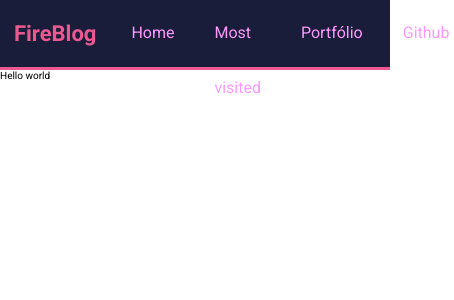
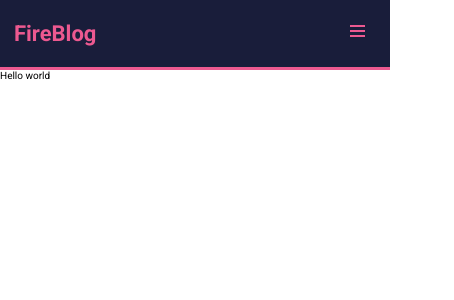
Before and after one commit to Romario-Negreiros/FireBlog, a React (Create React App) app: page / in a window 390 px wide. Shown: the top 300 px of the page, 454 px wide, since content can reach past the window. Built offline with nearby package versions, Linux system fonts and the light colour scheme.

Commit message:
created menu icon + media query for mobile menu

```diff
--- a/src/components/NavBar/NavBar.tsx
+++ b/src/components/NavBar/NavBar.tsx
@@ -1,36 +1,33 @@
 import { FC } from 'react';
-import { Container, Navigation, Link } from './styles';
+import { Container, Navigation, Link, Burguer } from './styles';
 
 const NavBar: FC = () => {
     return (
         <Container>
             <h2>FireBlog</h2>
             <Navigation>
+                <Burguer>
+                    <span className="close-right"></span>
+                    <span className="close-left"></span>
+                    <span className="fade"></span>
+                </Burguer>
                 <ul>
                     <li>
-                        <Link to="/">
-                            Home
-                        </Link>
+                        <Link to="/">Home</Link>
                     </li>
                     <li>
-                        <Link to="/">
-                            Most visited
-                        </Link>
+                        <Link to="/">Most visited</Link>
                     </li>
                     <li>
-                        <Link to="/">
-                            Portfólio
-                        </Link>
+                        <Link to="/">Portfólio</Link>
                     </li>
                     <li>
-                        <Link to="/">
-                            Github
-                        </Link>
+                        <Link to="/">Github</Link>
                     </li>
                 </ul>
             </Navigation>
         </Container>
-    )
-}
+    );
+};
 
-export default NavBar
+export default NavBar;
--- a/src/components/NavBar/styles.ts
+++ b/src/components/NavBar/styles.ts
@@ -23,16 +23,66 @@ export const Navigation = styled.nav`
         display: flex;
         justify-content: space-between;
         align-items: center;
+        @media screen and (max-width: 600px) {
+            display: none;
+            position: absolute;
+            top: 0;
+            left: 0;
+            flex-direction: column;
+            height: 100vh;
+            width: 100vw;
+            background: #191d3a;
+            z-index: 10;
+        }
+        .mobile-nav--active {
+            display: flex;
+        }
     }
     li {
         margin-left: 30px;
         height: 100%;
+        @media screen and (max-width: 600px) {
+            margin-left: 0;
+            margin-top: 3rem;
+        }
+    }
+`;
+
+export const Burguer = styled.div`
+    display: none;
+    @media screen and (max-width: 600px) {
+        cursor: pointer;
+        display: block;
+        position: absolute;
+        top: 22px;
+        right: 25px;
+        z-index: 11;
+    }
+    span {
+        @media screen and (max-width: 600px) {
+            background: #ec5990;
+            width: 15px;
+            height: 2px;
+            display: block;
+            margin-top: 3px;
+            background: $weakGray;
+            transition: all 0.4s ease-in-out;
+        }
+        .close-left {
+            transform: translate(0, 2px) rotate(45deg);
+        }
+        .close-right {
+            transform: translate(0, -3px) rotate(135deg);
+        }
+        .fade {
+            opacity: 0;
+        }
     }
 `;
 
 export const Link = styled(ReactRouterLink)`
     color: #ff99ff;
-    padding: 5px;
+    padding: 0.5rem;
     font-size: 1.6rem;
     height: 100%;
     display: block;
@@ -41,4 +91,11 @@ export const Link = styled(ReactRouterLink)`
         background: rgba(25%, 29%, 58%, 0.5);
         color: #ec5990;
     }
+    @media screen and (max-width: 600px) {
+        line-height: 0;
+        height: fit-content;
+        padding: 2rem 0;
+        width: 100vw;
+        text-align: center;
+    }
 `;
```
